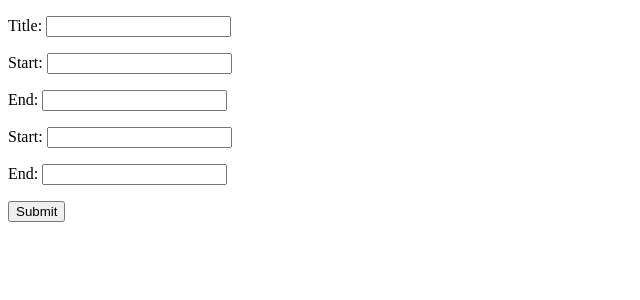
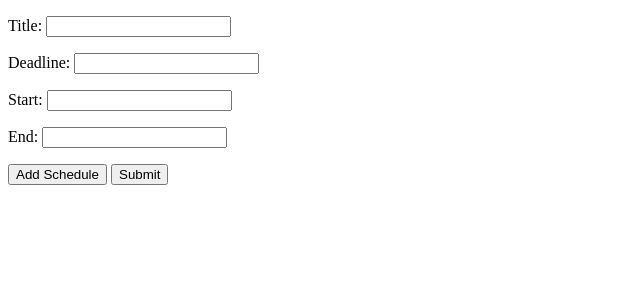
Before and after one commit to Yojim6o/countdown_app, a PHP site: page /admin/datacomm/index.php in a window 1280 px wide. Shown: the top 300 px of the page, without its empty margins (0-640 px from the left). Run offline with PHP 8.4, Linux system fonts and the light colour scheme; data that the repository does not hold is empty; some libraries are stand-ins or nearby versions.

Commit message:
add sched timespan button

```diff
--- a/admin/datacomm/index.php
+++ b/admin/datacomm/index.php
@@ -1,4 +1,5 @@
 <?php
+	//define database parameters
 	define('DB_NAME', 'forms1');
 	define('DB_USER', 'root');
 	define('DB_PASSWORD', 'root');
@@ -12,17 +13,20 @@
 <html>
 <head>
 	<title>database</title>
+	<script src="http://code.jquery.com/jquery-1.11.3.min.js"></script>
 </head>
 <body>
-
 	<div>
 		<form action="demo.php" method="post" />
 			<p>Title: <input type="text" name="title" /></p>
-<!-- 			<p>Deadline: <input type="text" name="deadline" /></p> -->
-			<p>Start: <input type="text" name="start[]" /></p>
-			<p>End: <input type="text" name="end[]" /></p>
-			<p>Start: <input type="text" name="start[]" /></p>
-			<p>End: <input type="text" name="end[]" /></p>
+			<p>Deadline: <input type="text" name="deadline" /></p>
+			<div id="schedule_0">
+				<div class="timespan">
+					<p>Start: <input type="text" name="start[]" /></p>
+					<p>End: <input type="text" name="end[]" /></p>
+				</div>
+			</div>
+			<button id="but" onClick="addSchedule('0')" type="button">Add Schedule</button>
 			<input name="submit" type="submit" value="Submit" />
 		</form>
 	</div>
@@ -31,6 +35,7 @@
 		//SQL statement for demo
 		$sql = "SELECT * FROM demo";
 		$res = mysqli_query($link,$sql);
+		$i = 1;
 
 		//while there are rows in demo
 		while ($row = mysqli_fetch_array($res)) {
@@ -38,6 +43,7 @@
 			//set variables for each parameter in demo
 			$id = $row['ID'];
 			$title = $row['title'];
+			$deadline = $row['deadline'];
 
 			//SQL statement for schedule
 			$sqlSched = "SELECT * FROM schedule WHERE PID = '$id'";
@@ -46,6 +52,8 @@
 			//display top of form
 			echo "<form action='demo.php' method='post' />";
 			echo "<p>Title: <input type='text' name='title' value='$title' /></p>";
+			echo "<p>Deadline: <input type='text' name='deadline' value='$deadline' /></p>";
+			echo "<div id='schedule_".$i."' >";
 
 			//while there are rows in schedule
 			while ($rowSched = mysqli_fetch_array($resSched)) {
@@ -58,19 +66,33 @@
 				$end = $start_end[1];
 
 				//generate and start and end tag for each schedule
+				echo "<div class='timespan'>";
 				echo "<input name='pid' value='$pid' style='display: none' />";
 				echo "<p>Start: <input type='text' name='start[]' value='$start' /></p>";
 				echo "<p>End: <input type='text' name='end[]' value='$end' /></p>";
+				echo "</div>";
 			}
 
 			//generate the buttons in the view for each countdown
+			echo "</div>";
+			echo "<button type='button' onClick='addSchedule(".$i.")'>Add Schedule</button>";
 			echo "<input name='id' value='$id' style='display: none' />";
 			echo "<input name='edit' type='submit' value='Edit' />";
 			echo "<input name='delete' type='submit' value='Delete' />";
 			echo "</form></br>";
-
+			$i++;
 		}
 	?>
+	<script>
 
+		var addSchedule = function(e){
+			var schedule = document.getElementById("schedule_"+e);
+			var timespan = document.createElement("div");
+			timespan.className = 'timespan';
+			timespan.innerHTML = "<p>Start: <input type='text' name='start[]' /></p>"
+				+ "<p>End: <input type='text' name='end[]'' /></p>";
+			schedule.appendChild(timespan);
+		}
+	</script>
 </body>
 </html>
```
Also changed, not shown: admin/datacomm/demo.php (+6 -3 lines).
